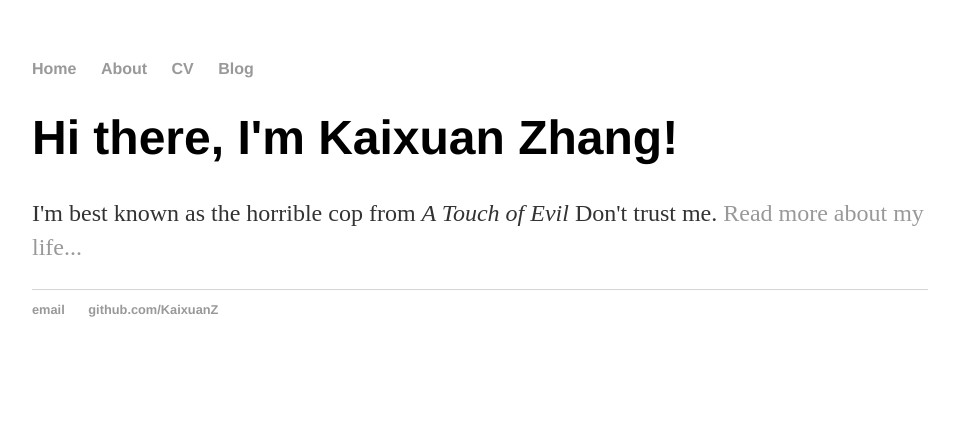
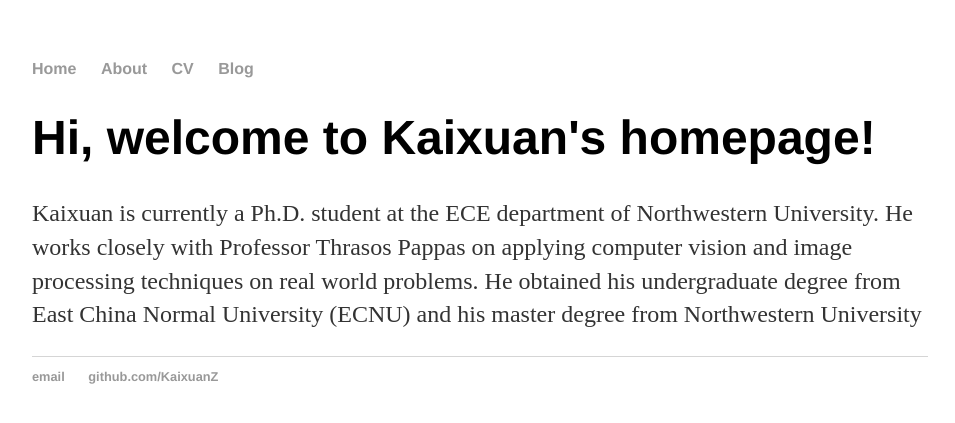
Before and after one commit to KaixuanZ/KaixuanZ.github.io, a Jekyll site: the page built from index.html, in a window 1280 px wide. Shown: the top 423 px of the page, without its empty margins (160-1115 px from the left). Built offline with Jekyll 4.4.1, drawn with Linux system fonts in a browser that asks for light colours.

Commit message:
Update index.html

```diff
--- a/index.html
+++ b/index.html
@@ -3,6 +3,6 @@
 title: Kaixuan Zhang
 ---
 <div class="blurb">
-	<h1>Hi there, I'm Kaixuan Zhang!</h1>
-	<p>I'm best known as the horrible cop from <em>A Touch of Evil</em> Don't trust me. <a href="/about">Read more about my life...</a></p>
+	<h1>Hi, welcome to Kaixuan's homepage!</h1>
+	<p> Kaixuan is currently a Ph.D. student at the ECE department of Northwestern University. He works closely with Professor Thrasos Pappas on applying computer vision and image processing techniques on real world problems. He obtained his undergraduate degree from East China Normal University (ECNU) and his master degree from Northwestern University</p>
 </div><!-- /.blurb -->
```
